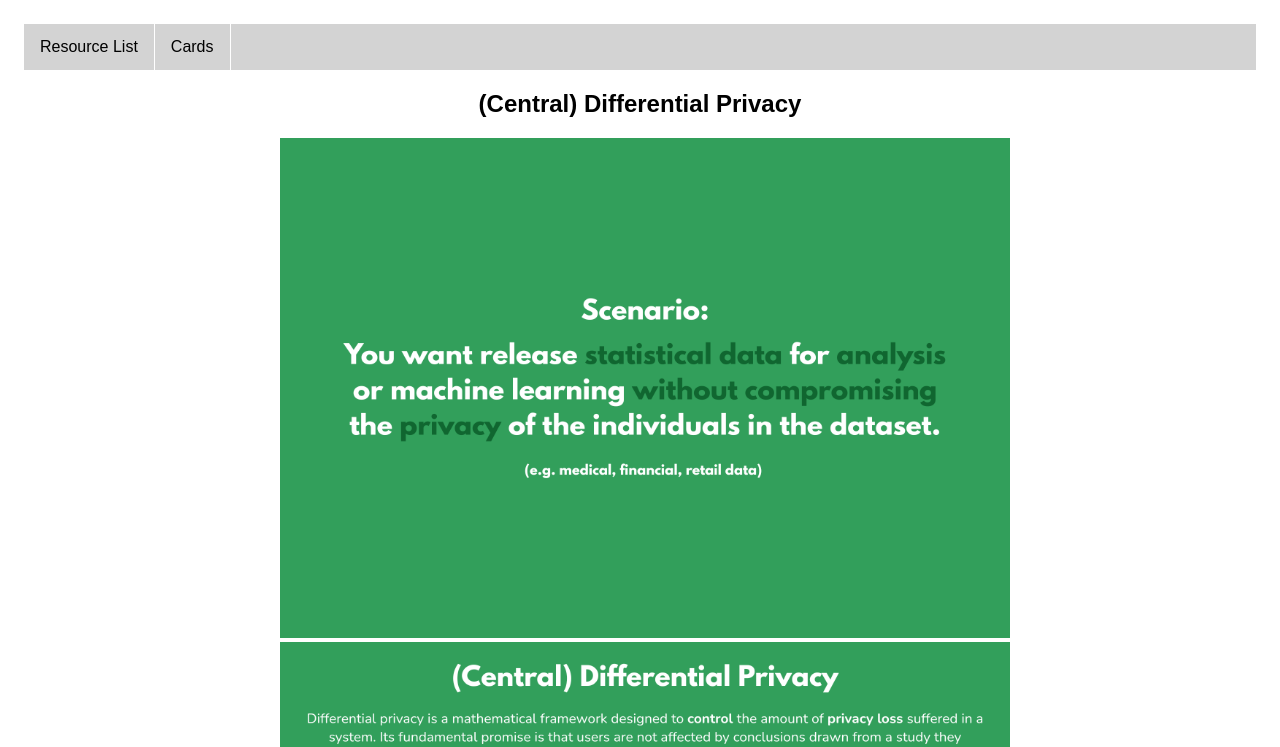
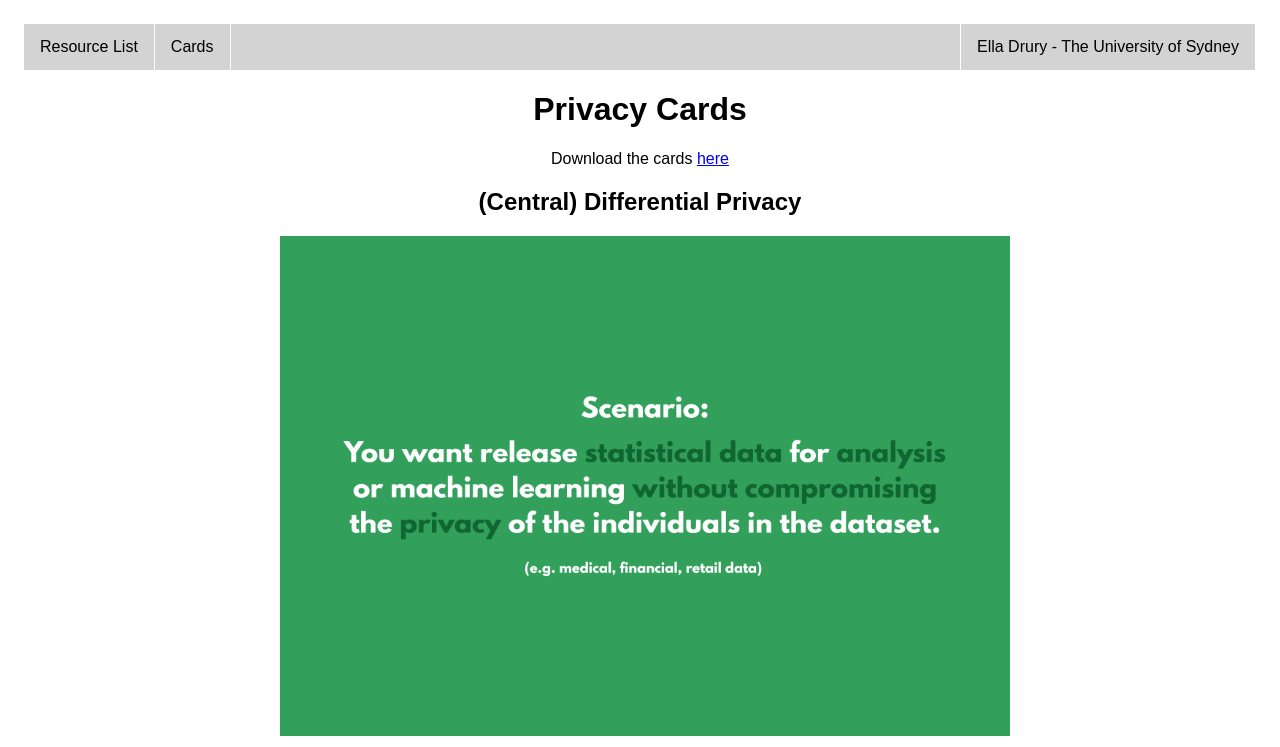
Before and after one commit to ElTheCatto/ElTheCatto.github.io, a plain HTML site: page cards.html in a window 1280 px wide. Shown: the top 747 px of the page. Drawn offline with Linux system fonts and the light colour scheme.

Commit message:
adjusted html page design

```diff
--- a/cards.html
+++ b/cards.html
@@ -12,13 +12,18 @@
         <ul>
             <li><a href="./index.html" class="navigation">Resource List</a></li>
             <li><a href="./cards.html" class="navigation">Cards</a></li>
+            <li style="float:right" id="name">Ella Drury - The University of Sydney</li>
         </ul>
     </body>
+
+    <h1>Privacy Cards</h1>
+    <p id="download">Download the cards <a href="https://github.com/ElTheCatto/ElTheCatto.github.io/tree/main">here</a></p>
 
     <h2>(Central) Differential Privacy</h2>
     <div id="c">
         <img src="./images/1.png">
         <img src="./images/2.png">
+        <img src="./images/3.png">
     </div>
 
     <h2>Local Differential Privacy</h2>
@@ -31,12 +36,14 @@
     <div id="c">
         <img src="./images/6.png">
         <img src="./images/7.png">
+        <img src="./images/8.png">
     </div>
 
     <h2>Secure Multi-Party Computation (MPC)</h2>
     <div id="c">
         <img src="./images/9.png">
         <img src="./images/10.png">
+        <img src="./images/11.png">
     </div>
 
     <h2>Demographic Coherence Enforcement (DCE)</h2>
--- a/style.css
+++ b/style.css
@@ -23,6 +23,15 @@ li {
     text-align: center;
     padding: 14px 16px;
     text-decoration: none;
+}
+
+#name {
+    display: block;
+    color: black;
+    text-align: center;
+    padding: 14px 16px;
+    text-decoration: none;
+    border-left: 1px solid white;
 }
 
 .navigation:hover {
@@ -82,6 +91,7 @@ img {
     width: 730px;
     height: 500px;
     margin-left: 10px;
+    margin-bottom: 10px;
 }
 
 #c {
@@ -89,3 +99,7 @@ img {
     vertical-align: middle;
     text-align: center;
 }
+
+#download {
+    text-align: center;
+}
```
Also changed, not shown: index.html (+1 -0 lines).
